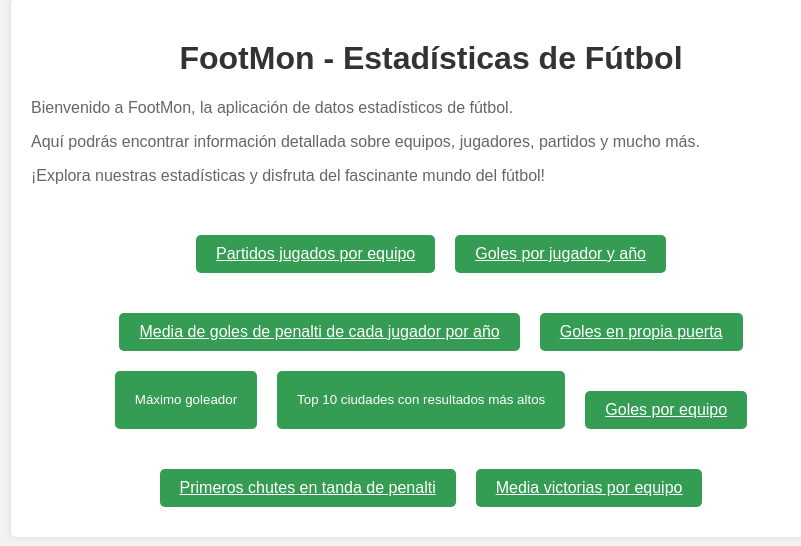
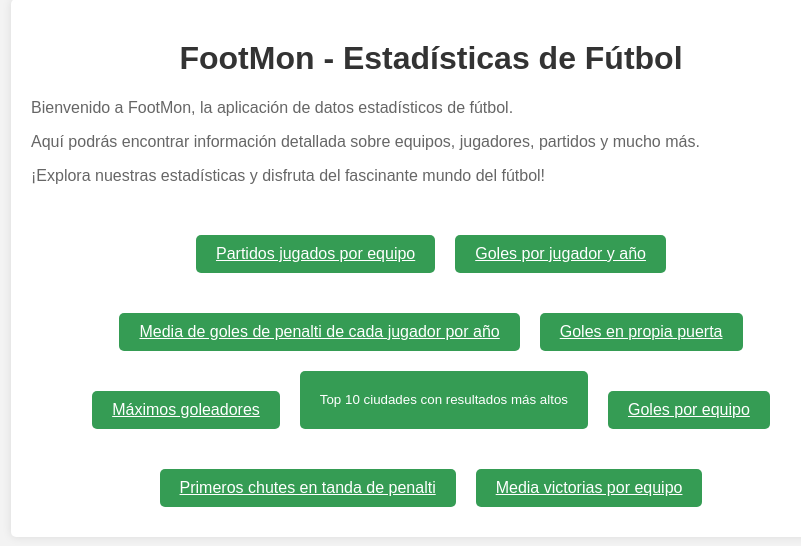
Before and after one commit to Jaimegg177/FootMon, a Django app: page / in a window 1280 px wide. Shown: the part 101-647 px from the top of the page, without its empty margins (209-1010 px from the left). Run offline with Django 4.2, Linux system fonts and the light colour scheme.

Commit message:
consulta 5

```diff
--- a/footmon/partidos/templates/main.html
+++ b/footmon/partidos/templates/main.html
@@ -107,7 +107,10 @@
                 <a href="goles_en_propia" class="button">Goles en propia puerta</a>
             </div>
 
-            <button class="button">Máximo goleador</button>
+            <div class="button-container">
+                <a href="maximo_goleador_equipo" class="button">Máximos goleadores</a>
+            </div>
+
             <button class="button">Top 10 ciudades con resultados más altos</button>
 
             <div class="button-container">
--- a/footmon/partidos/urls.py
+++ b/footmon/partidos/urls.py
@@ -1,7 +1,7 @@
 from django.urls import path
 from django.conf import settings
 from django.conf.urls.static import static
-from .views import partidos_equipo_anyo_torneo, goles_por_jugador_y_anyo, goles_en_propia_reibidos_por_equipo, goles_por_equipo_en_torneo, primer_tiro_penaltis, media_goles_de_penalti_por_jugador, media_victorias_equipo, pagina_principal
+from .views import partidos_equipo_anyo_torneo, goles_por_jugador_y_anyo, goles_en_propia_reibidos_por_equipo, goles_por_equipo_en_torneo, maximo_goleador_equipo, primer_tiro_penaltis, media_goles_de_penalti_por_jugador, media_victorias_equipo, pagina_principal
 
 urlpatterns = [
     path('', pagina_principal, name='pagina_principal'),
@@ -9,6 +9,7 @@ urlpatterns = [
     path('goles_por_jugador_y_anyo', goles_por_jugador_y_anyo, name='goles_por_jugador_y_anyo'),
     path('goles_en_propia/', goles_en_propia_reibidos_por_equipo, name='goles_en_propia'),
     path('goles_por_equipo_en_torneo/', goles_por_equipo_en_torneo, name='goles_por_equipo_en_torneo'),
+    path('maximo_goleador_equipo', maximo_goleador_equipo, name='maximo_goleador_equipo'),
     path('primer_tiro_penaltis/', primer_tiro_penaltis, name='primer_tiro_penaltis'),
     path('media_goles_de_penalti_por_jugador/', media_goles_de_penalti_por_jugador, name='media_goles_de_penalti_por_jugador'),
     path('media_victorias_equipo/', media_victorias_equipo, name='media_victorias_equipo'),
--- a/footmon/partidos/views.py
+++ b/footmon/partidos/views.py
@@ -111,7 +111,46 @@ def goles_en_propia_reibidos_por_equipo(request):
 
     return render(request, 'goles_propia.html', {'sorted_result': sorted_result})
 
-# 5 Maximo goleador de cada equipo (aggregation o procesado)
+# 5 Maximos goleadores de cada equipo (aggregation o procesado)
+def maximo_goleador_equipo(request):
+    # Función de map
+    map_function = """
+    function() {
+        emit({team: this.team, scorer: this.scorer}, 1);
+    }
+    """
+
+    # Función de reduce
+    reduce_function = """
+    function(key, values) {
+        return Array.sum(values);
+    }
+    """
+
+    # Ejecutar MapReduce
+    resultado = db.command('mapReduce', 'partidos_goleadores', map=map_function, reduce=reduce_function, out='maximo_goleador_equipo')
+
+    # Obtener los resultados ordenados por el número de goles en orden descendente
+    sorted_result = list(db.maximo_goleador_equipo.find().sort([('value', -1)]).limit(1200))
+
+    # Crear un diccionario para almacenar los máximos goleadores de cada equipo
+    max_goleadores_por_equipo = {}
+
+    # Iterar sobre los resultados y almacenar solo los tres máximos goleadores de cada equipo
+    for result in sorted_result:
+        equipo = result['_id']['team']
+        goleador = result['_id']['scorer']
+        goles = result['value']
+
+        if equipo not in max_goleadores_por_equipo:
+            max_goleadores_por_equipo[equipo] = []
+
+        if len(max_goleadores_por_equipo[equipo]) < 3:
+            max_goleadores_por_equipo[equipo].append({'scorer': goleador, 'goals': goles})
+
+        print(max_goleadores_por_equipo)
+
+    return render(request, 'maximo_goleador_equipo.html', {'max_goleadores_por_equipo': max_goleadores_por_equipo})
 
 # 6 Top 10 ciudades con resultados más altos (procesando)
 
```
Also changed, not shown: footmon/partidos/templates/maximo_goleador_equipo.html (added, +16 -0 lines).
